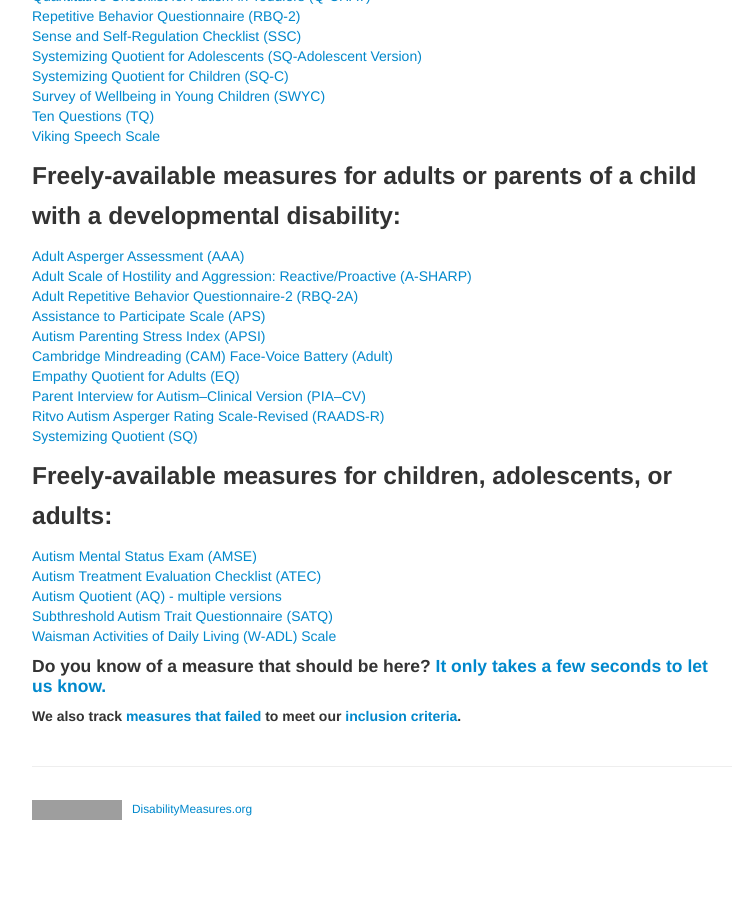
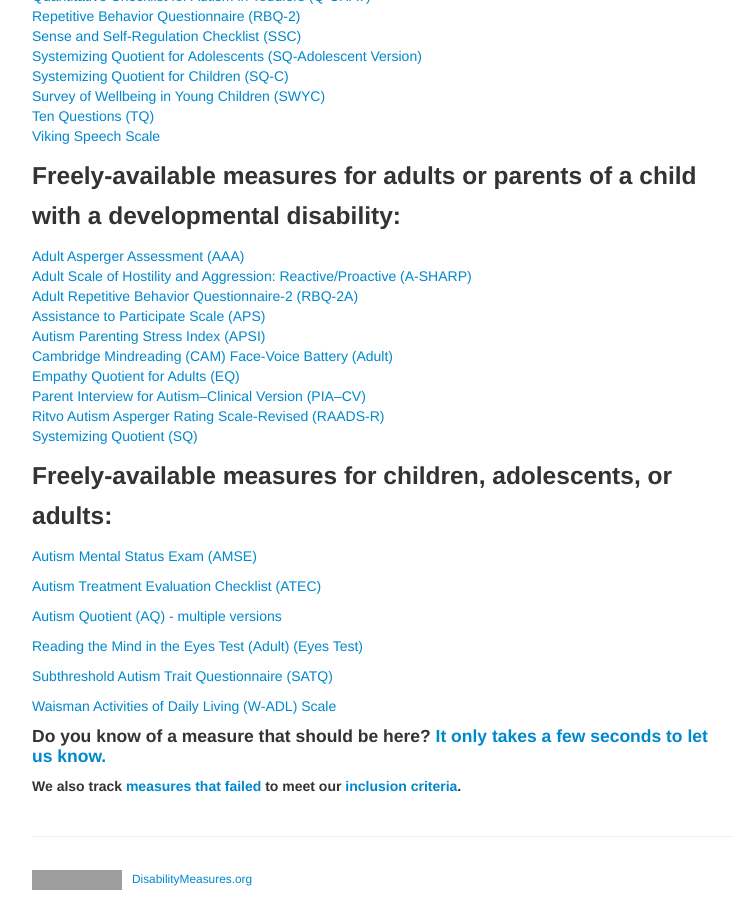
Before and after one commit to mjmaenner/disabilitymeasures, a Jekyll site: the page built from measures/index.md, in a window 1280 px wide and 900 px high, scrolled down 706 px. Shown: the whole window, without its empty margins (258-997 px from the left). Built offline with Jekyll 4.4.1, drawn with Linux system fonts in a browser that asks for light colours; before the commit the page ends 1536 px from its top, so only the background shows below that; grey boxes are pictures that could not be loaded.

Commit message:
added Eyes Test (Adult)

```diff
--- a/measures/index.md
+++ b/measures/index.md
@@ -62,10 +62,17 @@ function googleTranslateElementInit() {
 
 ### Freely-available measures for children, adolescents, or adults:
 [Autism Mental Status Exam (AMSE)](http://disabilitymeasures.org/amse)
+
 [Autism Treatment Evaluation Checklist (ATEC)](http://disabilitymeasures.org/atec)
+
 [Autism Quotient (AQ) - multiple versions](http://disabilitymeasures.org/AQ)
+
+[Reading the Mind in the Eyes Test (Adult) (Eyes Test)](http://disabilitymeasures.org/EyesTest_Adult)
+
 [Subthreshold Autism Trait Questionnaire (SATQ)](http://disabilitymeasures.org/SATQ/)
+
 [Waisman Activities of Daily Living (W-ADL) Scale](http://disabilitymeasures.org/w-adl)
+
 
 #### Do you know of a measure that should be here? [It only takes a few seconds to let us know.](http://disabilitymeasures.org/contribute)
 
```
